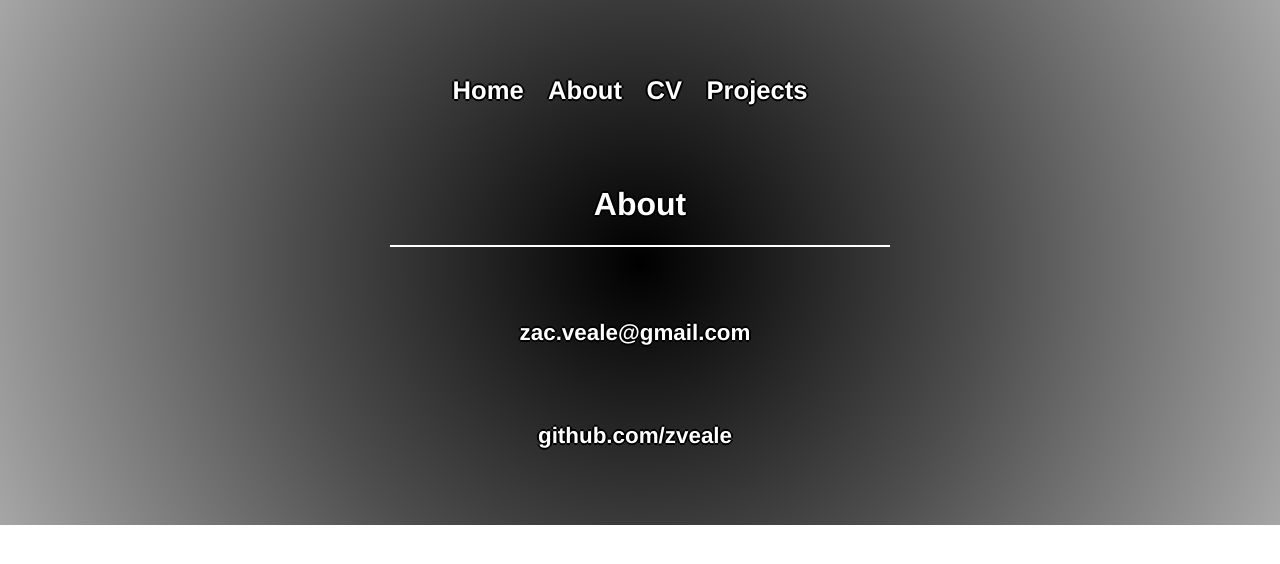
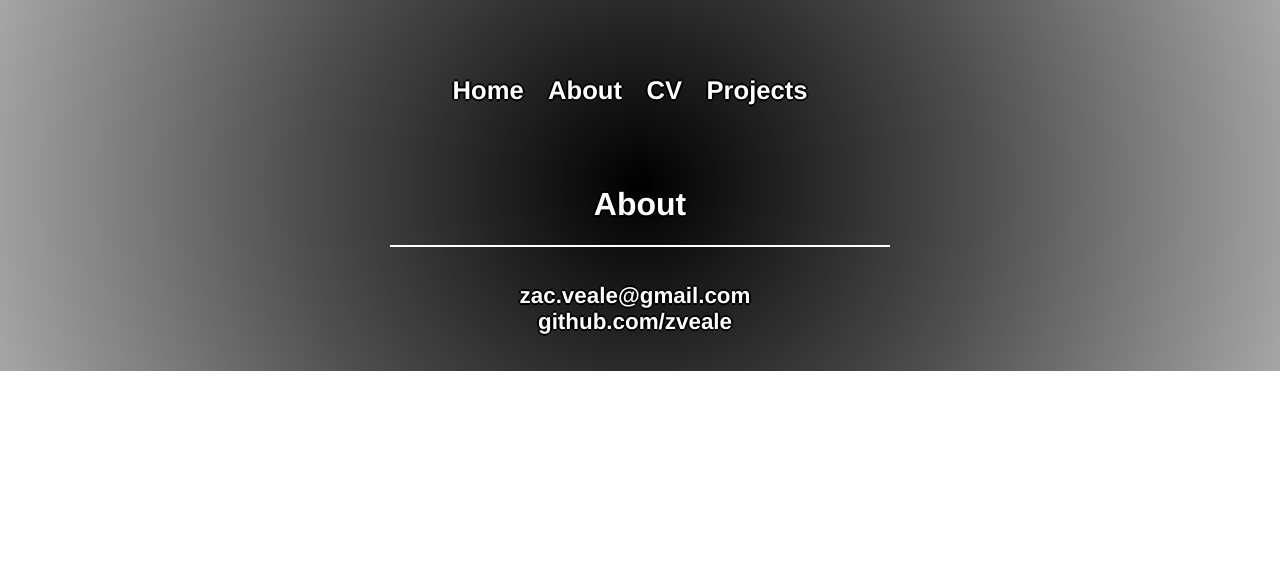
Before and after one commit to zveale/zveale.github.io, a Jekyll site: the page built from about/index.html, in a window 1280 px wide. Shown: the top 564 px of the page. Built offline with Jekyll 4.4.1, drawn with Linux system fonts in a browser that asks for light colours.

Commit message:
Update main.css

```diff
--- a/css/main.css
+++ b/css/main.css
@@ -27,7 +27,6 @@ footer ul {
     font-family:'Helvetica', 'Arial', 'Sans-Serif';
     padding: 20px;
     list-style: none;
-	line-height: 100px;
     font-weight: bold;
 	color: white;
 	text-shadow: -1px 0 black, 0 1px black, 1px 0 black, 0 -1px black;
@@ -71,7 +70,7 @@ h2 {
 }
 p {
     font-size: 0.9em;
-    line-height: 1.4em;
+    line-height: 2em;
     color: #000;
 	color: white;
 	text-shadow: -1px 0 black, 0 1px black, 1px 0 black, 0 -1px black;
```
